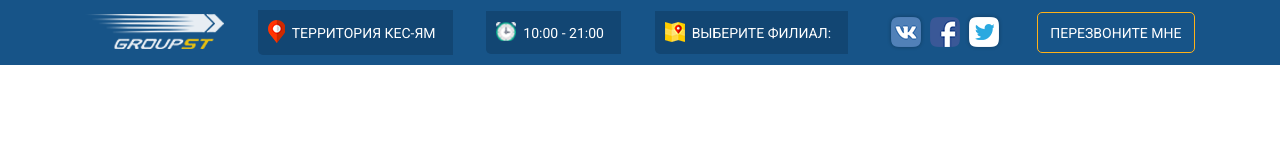
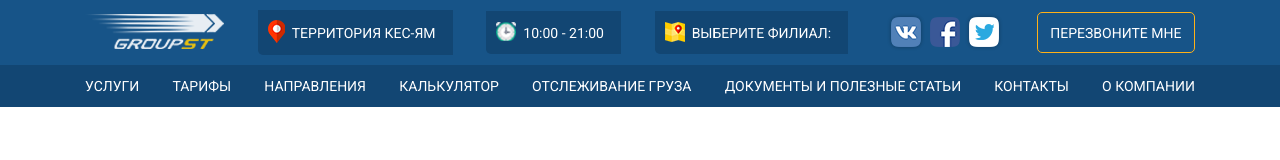
Before and after one commit to dewfors/groupst-2018, a website: page 0001/src/index.html in a window 1280 px wide. Drawn offline with nearby package versions, Linux system fonts and the light colour scheme.

Commit message:
0003 - сделал меню в header

```diff
--- a/0001/gulpfile.js
+++ b/0001/gulpfile.js
@@ -34,10 +34,9 @@ gulp.task('sass', function() {
 gulp.task('ftp', function () {
     return gulp.src('src/**')
         .pipe(ftp({
-            host: '16265.aqq.ru',
-            user: 'grst_01@seviga-f.ru',
+            host: 'host',
+            user: 'user',
             pass: 'Bo3n]W_8*yEf',
-            //remotePath: 'public_html/seviga-f.ru/grsthtml'
             remotePath: 'dev'
         }))
         .pipe(gutil.noop());
--- a/0001/src/css/main.css
+++ b/0001/src/css/main.css
@@ -164,3 +164,61 @@ body {
   border-radius: 5px;
   padding: 0.9em;
 }
+
+.header2-menu {
+  background-color: #124673;
+}
+
+.header2-menu ul.menu-main-ul {
+  display: -webkit-box;
+  display: -ms-flexbox;
+  display: flex;
+  -webkit-box-pack: justify;
+  -ms-flex-pack: justify;
+  justify-content: space-between;
+}
+
+.header2-menu ul.menu-main-ul li {
+  padding: 1.5em 0em;
+}
+
+.header2-menu ul.menu-main-ul li:hover {
+  cursor: pointer;
+  color: #ffb118;
+}
+
+.header2-menu ul.menu-main-ul li a {
+  display: block;
+  color: #ffffff;
+  font-size: 1.4em;
+  text-transform: uppercase;
+  text-decoration: none;
+  text-align: center;
+}
+
+.header2-menu ul.menu-main-ul-2 {
+  display: -webkit-box;
+  display: -ms-flexbox;
+  display: flex;
+  -webkit-box-pack: justify;
+  -ms-flex-pack: justify;
+  justify-content: space-between;
+}
+
+.header2-menu ul.menu-main-ul-2 a {
+  display: block;
+  color: #ffffff;
+  font-size: 1.4em;
+  text-transform: uppercase;
+  text-decoration: none;
+  text-align: center;
+}
+
+.header2-menu ul.menu-main-ul-2 a li {
+  padding: 1.0em 0em;
+}
+
+.header2-menu ul.menu-main-ul-2 a li:hover {
+  cursor: pointer;
+  color: #ffb118;
+}
--- a/0001/src/index.html
+++ b/0001/src/index.html
@@ -89,11 +89,65 @@
         </div>
         <!-- /.header-info -->
 
+    </div>
+    <!-- /.container -->
+
+
+    <div class="header2-menu">
+        <div class="container">
+            <!--<nav class="menu-main">
+                <ul class="menu-main-ul">
+
+                    <li class="menu-main-li"><a href="#">Услуги</a></li>
+                    <li class="menu-main-li"><a href="#">Тарифы</a></li>
+                    <li class="menu-main-li"><a href="#">Направления</a></li>
+                    <li class="menu-main-li"><a href="#">Калькулятор</a></li>
+                    <li class="menu-main-li"><a href="#">Отслеживание груза</a></li>
+                    <li class="menu-main-li"><a href="#">Документы и полезные статьи</a></li>
+                    <li class="menu-main-li"><a href="#">Контакты</a></li>
+                    <li class="menu-main-li"><a href="#">О компании</a></li>
+                </ul>
+            </nav>-->
+
+            <nav class="menu-main">
+                <ul class="menu-main-ul-2">
+
+
+                    <a href="#">
+                        <li class="menu-main-li">Услуги</li>
+                    </a>
+                    <a href="#">
+                        <li class="menu-main-li">Тарифы</li>
+                    </a>
+                    <a href="#">
+                        <li class="menu-main-li">Направления</li>
+                    </a>
+                    <a href="#">
+                        <li class="menu-main-li">Калькулятор</li>
+                    </a>
+                    <a href="#">
+                        <li class="menu-main-li">Отслеживание груза</li>
+                    </a>
+                    <a href="#">
+                        <li class="menu-main-li">Документы и полезные статьи</li>
+                    </a>
+                    <a href="#">
+                        <li class="menu-main-li">Контакты</li>
+                    </a>
+                    <a href="#">
+                        <li class="menu-main-li">О компании</li>
+                    </a>
 
 
 
+
+                </ul>
+            </nav>
+
+        </div>
     </div>
-    <!-- /.container -->
+    <!-- /.header2-menu -->
+
 
 </div>
 <!-- /.header2 -->
--- a/0001/src/sass/_header2.sass
+++ b/0001/src/sass/_header2.sass
@@ -56,7 +56,6 @@
         img
           min-height: 2.0em
 
-
     &-social
       display: flex
       justify-content: space-between
@@ -72,3 +71,45 @@
         border: 1px solid $active-background-color-gold
         border-radius: 5px
         padding: 0.9em
+  &-menu
+    background-color: $active-background-color-dark
+
+    ul.menu-main-ul
+      display: flex
+      justify-content: space-between
+
+      li
+        padding: 1.5em 0em
+        &:hover
+          //background-color: green
+          cursor: pointer
+          color: $active-background-color-gold
+
+        a
+          display: block
+          color: $text-color-lite
+          font-size: 1.4em
+          text-transform: uppercase
+          text-decoration: none
+          text-align: center
+          &:hover
+
+    ul.menu-main-ul-2
+      display: flex
+      justify-content: space-between
+
+
+      a
+        display: block
+        color: $text-color-lite
+        font-size: 1.4em
+        text-transform: uppercase
+        text-decoration: none
+        text-align: center
+        &:hover
+        li
+          padding: 1.0em 0em
+          &:hover
+            //background-color: green
+            cursor: pointer
+            color: $active-background-color-gold
```
